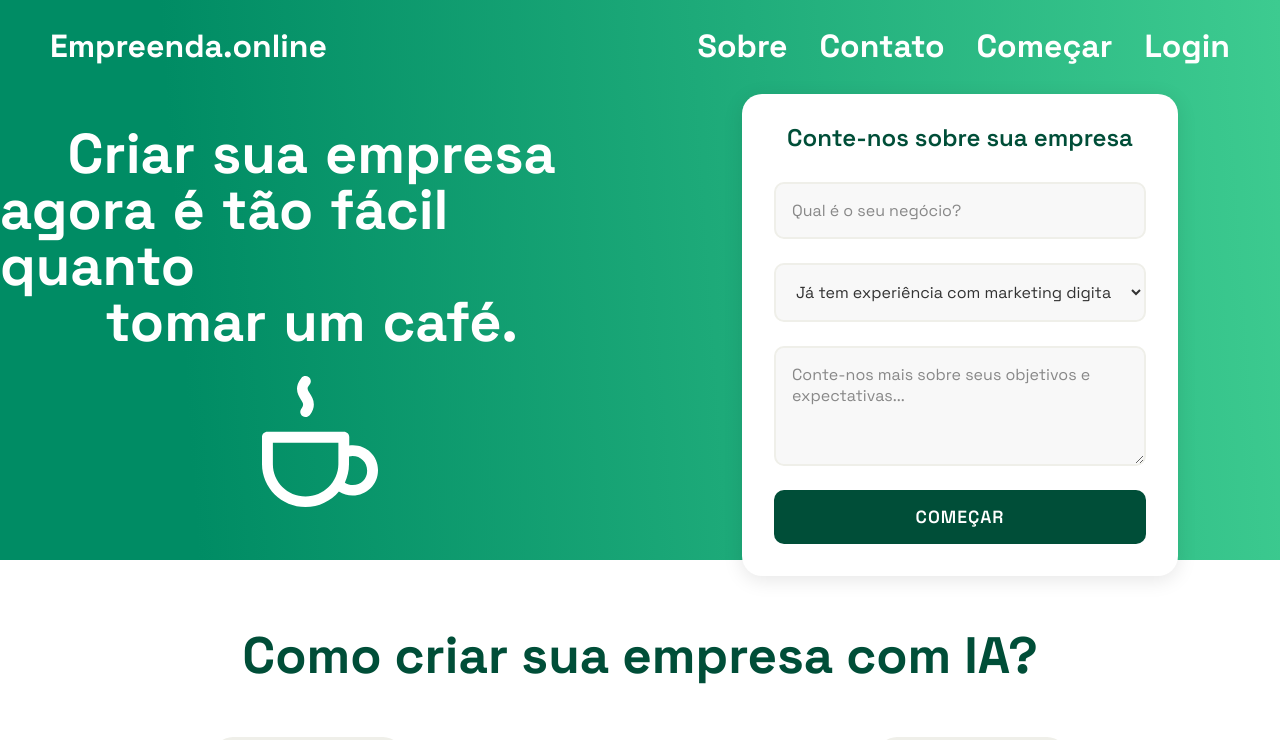
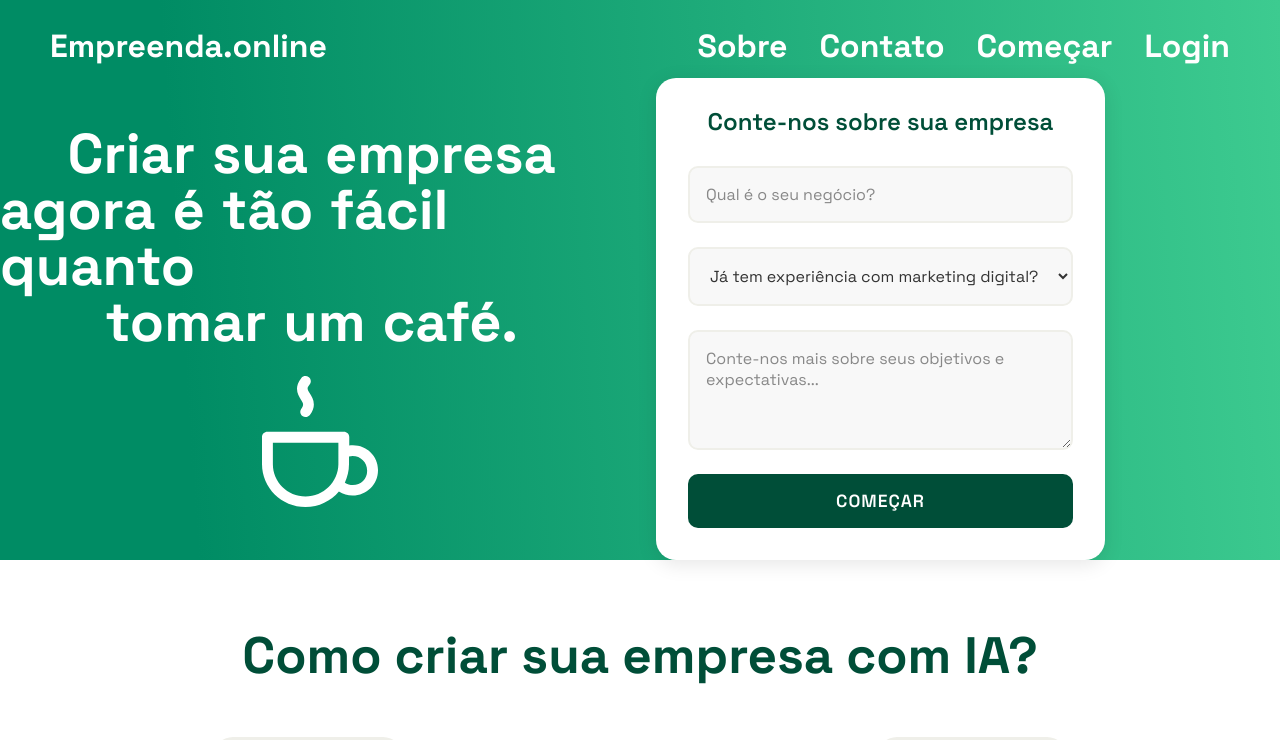
Before and after one commit to senamiguel/empreenderonline, a React (Vite) app: page / in a window 1280 px wide. Shown: the top 740 px of the page. Built offline with nearby package versions, Linux system fonts and the light colour scheme.

Commit message:
feat: implement responsive Card component positioning
- Add mobile-specific Card display at bottom of page
- Hide Banner Card in mobile view (<1024px)
- Add responsive styles for Card component
- Improve mobile layout and spacing

```diff
--- a/src/App.jsx
+++ b/src/App.jsx
@@ -1,4 +1,5 @@
 import { BrowserRouter as Router, Routes, Route } from 'react-router-dom';
+import { useState, useEffect } from 'react';
 import './styles/App.css'
 import Funciona from './components/sections/Funciona'
 import Banner from './components/sections/Banner'
@@ -9,8 +10,20 @@ import Footer from './components/layout/Footer'
 import Login from './pages/Login'
 import Register from './pages/Register'
 import ForgotPassword from './pages/ForgotPassword'
+import Card from './components/common/Card'
 
 function App() {
+  const [isMobile, setIsMobile] = useState(window.innerWidth < 1024);
+
+  useEffect(() => {
+    const handleResize = () => {
+      setIsMobile(window.innerWidth < 1024);
+    };
+
+    window.addEventListener('resize', handleResize);
+    return () => window.removeEventListener('resize', handleResize);
+  }, []);
+
   return (
     <Router>
       <Routes>
@@ -23,6 +36,11 @@ function App() {
               <UseCases></UseCases>
               <Pricing></Pricing>
               <Faq></Faq>
+              {isMobile && (
+                <div className="mobile-card-container">
+                  <Card />
+                </div>
+              )}
               <Footer></Footer>
             </main>
           }
--- a/src/components/sections/Banner.jsx
+++ b/src/components/sections/Banner.jsx
@@ -42,7 +42,9 @@ function Banner() {
             />
             <img src={coffee} alt="Café" draggable="false"/>
           </div>
-          <Card />
+          <div className="desktop-card">
+            <Card />
+          </div>
         </section>
       </header>
     </>
--- a/src/styles/App.css
+++ b/src/styles/App.css
@@ -0,0 +1,11 @@
+.mobile-card-container {
+  width: 100%;
+  position: relative;
+  margin: 20px 0;
+}
+
+@media (min-width: 1024px) {
+  .mobile-card-container {
+    display: none;
+  }
+}
--- a/src/styles/Banner.css
+++ b/src/styles/Banner.css
@@ -25,6 +25,16 @@
     margin-top: 4%;
 }
 
+.desktop-card {
+  display: block;
+}
+
+@media (max-width: 1024px) {
+  .desktop-card {
+    display: none;
+  }
+}
+
 @media (max-width: 768px) {
     .banner__items {
         flex-direction: column;
--- a/src/styles/Card.css
+++ b/src/styles/Card.css
@@ -2,8 +2,10 @@
   width: 100%;
   max-width: 500px;
   margin: 0 auto;
-  padding: 2rem;
+  padding: 1rem;
   box-sizing: border-box;
+  position: relative;
+  z-index: 1;
 }
 
 .card__items__form {
@@ -103,7 +105,8 @@
 
 @media (max-width: 768px) {
   .card__items__container {
-    display: none;
+    padding: 1rem;
+    max-width: 100%;
   }
 
   .card__items__form {
@@ -111,10 +114,10 @@
   }
 
   .card__items__form__title {
-    font-size: 1.3rem;
+    font-size: 1.25rem;
   }
 
   .card__items__form__input {
-    padding: 0.8rem;
+    padding: 0.75rem;
   }
 }
```
